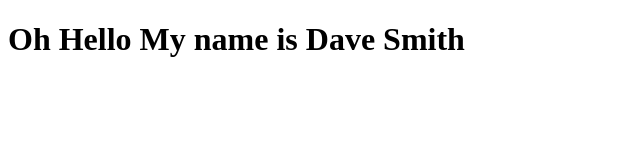
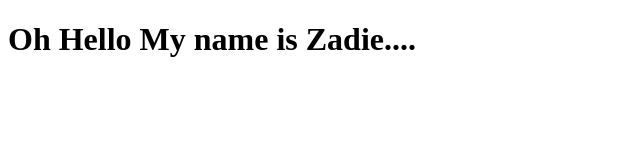
Before and after one commit to kdowd/webux2022, a plain HTML site: page index.html in a window 1280 px wide. Shown: the whole page, without its empty margins (0-640 px from the left). Drawn offline with Linux system fonts and the light colour scheme.

Commit message:
zadie update

```diff
--- a/index.html
+++ b/index.html
@@ -7,6 +7,6 @@
 		<title>Document</title>
 	</head>
 	<body>
-		<h1>Oh Hello My name is Dave Smith</h1>
+		<h1>Oh Hello My name is Zadie....</h1>
 	</body>
 </html>
```
